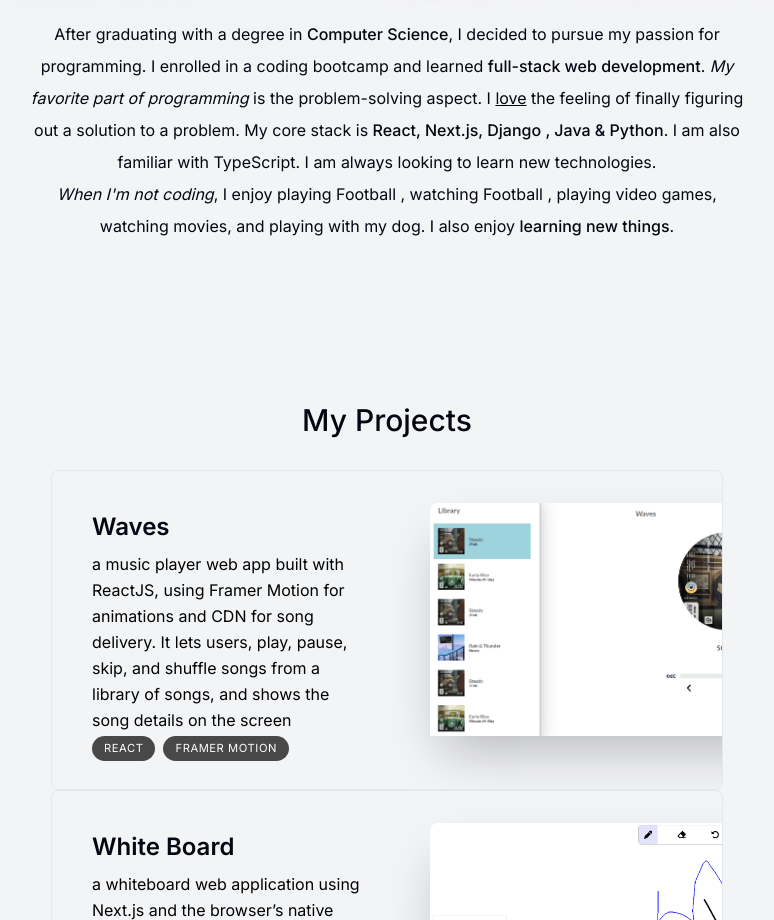
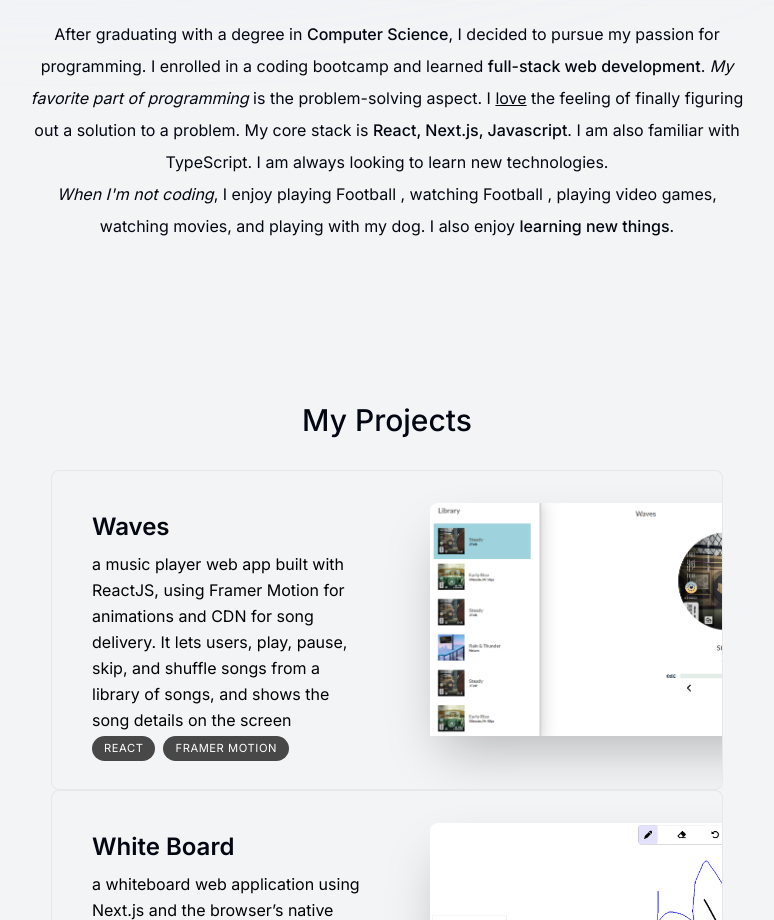
Before and after one commit to ronihere/portdifolido, a Next.js app: page / in a window 1280 px wide. Shown: the part 820-1740 px from the top of the page, without its empty margins (253-1027 px from the left). Built offline with nearby package versions, Linux system fonts and the light colour scheme; no server answers.

Commit message:
another minor change

```diff
--- a/components/About.tsx
+++ b/components/About.tsx
@@ -18,7 +18,7 @@ const About = () => {
         feeling of finally figuring out a solution to a problem. My core stack
         is{" "}
         <span className="font-medium">
-          React, Next.js, Django , Java & Python
+          React, Next.js, Javascript
         </span>
         . I am also familiar with TypeScript. I am always looking to
         learn new technologies.
```
